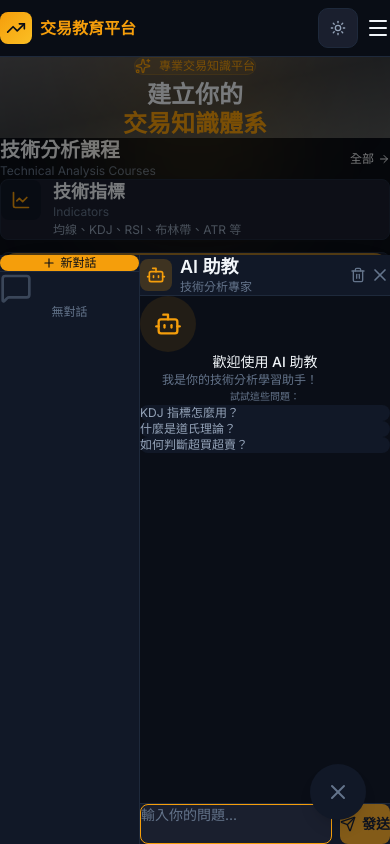
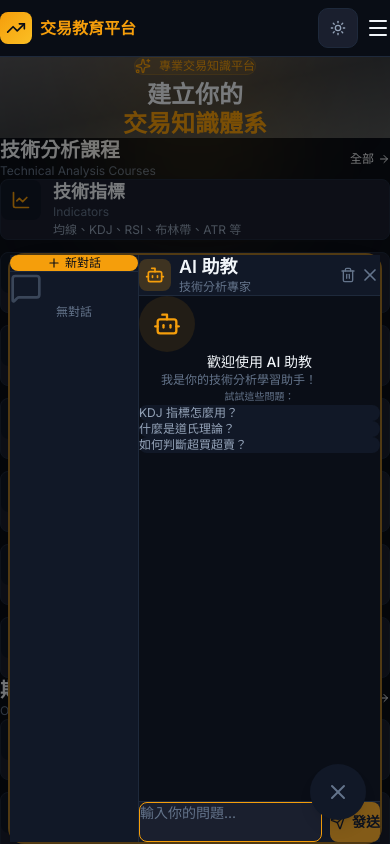
Before and after one commit to sam9407287/trading-education, a Next.js app in the folder apps/web/: page / in a window 390 px wide. Both pictures are taken after a click on the button 338 px from the left and 792 px from the top of the page. Shown: the top 844 px of the page. Built offline with nearby package versions, Linux system fonts and the light colour scheme.

Commit message:
fix: add margin on right side + wider scrollbar

```diff
--- a/apps/web/src/app/globals.css
+++ b/apps/web/src/app/globals.css
@@ -392,23 +392,25 @@ section {
 
 /* ===== 自定義滾動條 ===== */
 .scrollbar-thin {
-  scrollbar-width: thin;
-  scrollbar-color: var(--border-color) transparent;
+  scrollbar-width: auto;
+  scrollbar-color: var(--border-light) transparent;
 }
 
 .scrollbar-thin::-webkit-scrollbar {
-  width: 6px;
+  width: 10px;
 }
 
 .scrollbar-thin::-webkit-scrollbar-track {
-  background: transparent;
+  background: var(--bg-secondary);
+  border-radius: 5px;
 }
 
 .scrollbar-thin::-webkit-scrollbar-thumb {
-  background-color: var(--border-color);
-  border-radius: 3px;
+  background-color: var(--border-light);
+  border-radius: 5px;
+  border: 2px solid var(--bg-secondary);
 }
 
 .scrollbar-thin::-webkit-scrollbar-thumb:hover {
-  background-color: var(--border-light);
+  background-color: var(--accent-gold);
 }
--- a/apps/web/src/components/chat/ChatSidebar.tsx
+++ b/apps/web/src/components/chat/ChatSidebar.tsx
@@ -155,7 +155,7 @@ export default function ChatSidebar() {
       />
 
       {/* 側邊欄 - 左右兩欄佈局 */}
-      <aside className="fixed lg:relative right-0 bottom-0 lg:bottom-auto lg:top-0 h-[70vh] sm:h-[80vh] lg:h-screen w-full sm:w-[520px] lg:w-[520px] bg-[var(--bg-primary)] border-t-2 lg:border-t-0 lg:border-l-2 border-[var(--accent-gold)]/30 z-50 lg:z-auto flex shadow-2xl shadow-black/20 rounded-t-2xl lg:rounded-none">
+      <aside className="fixed lg:relative right-2 sm:right-4 lg:right-0 bottom-0 lg:bottom-auto lg:top-0 h-[70vh] sm:h-[80vh] lg:h-screen w-[calc(100%-16px)] sm:w-[520px] lg:w-[520px] bg-[var(--bg-primary)] border-2 lg:border-l-2 lg:border-y-0 lg:border-r-0 border-[var(--accent-gold)]/30 z-50 lg:z-auto flex shadow-2xl shadow-black/20 rounded-2xl lg:rounded-none">
 
         {/* 左側：對話列表 */}
         <div className="w-[140px] sm:w-[160px] border-r border-[var(--border-color)] flex flex-col bg-[var(--bg-secondary)]">
@@ -171,7 +171,7 @@ export default function ChatSidebar() {
           </div>
 
           {/* 對話列表 */}
-          <div className="flex-1 overflow-y-auto p-1.5 space-y-1 scrollbar-thin">
+          <div className="flex-1 overflow-y-auto p-1.5 pr-0.5 space-y-1 scrollbar-thin">
             {conversations.length === 0 ? (
               <div className="text-center py-6">
                 <MessageSquare className="w-8 h-8 text-[var(--text-muted)] mx-auto mb-2 opacity-50" />
@@ -285,7 +285,7 @@ export default function ChatSidebar() {
           {/* 對話區域 */}
           <div
             ref={messagesContainerRef}
-            className="flex-1 overflow-y-auto p-4 space-y-4 scrollbar-thin scrollbar-thumb-[var(--border-color)] scrollbar-track-transparent"
+            className="flex-1 overflow-y-auto p-4 pr-2 space-y-4 scrollbar-thin"
           >
             {messages.length === 0 ? (
               <div className="text-center py-8">
```
